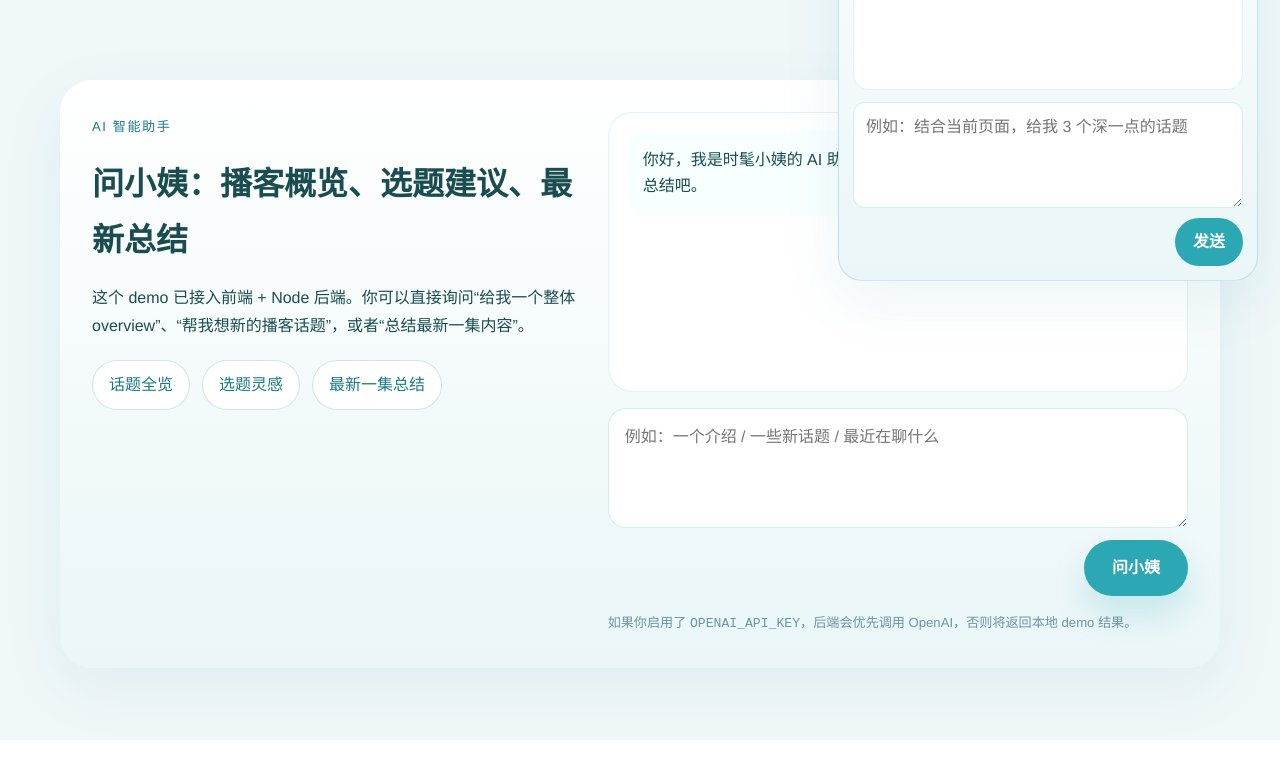
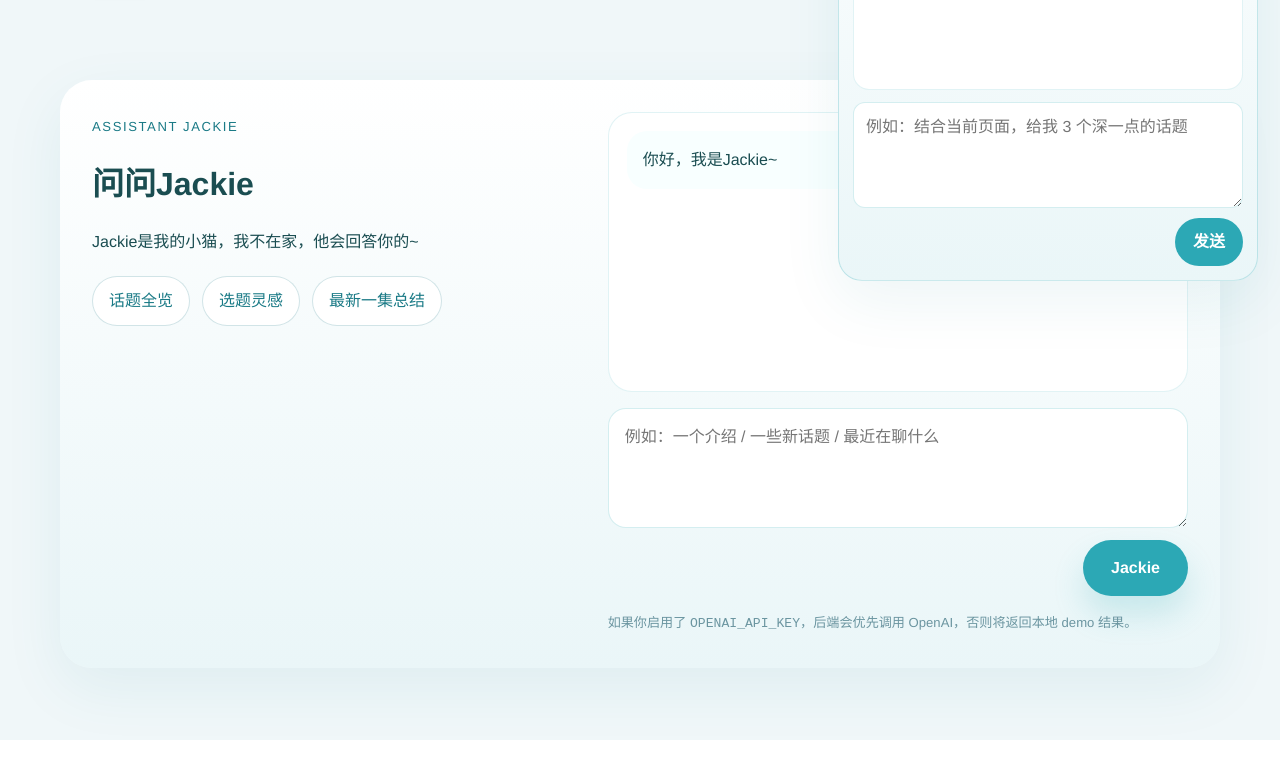
Before and after one commit to ttoriaa/shimai-podcast-site, a website: page index.html in a window 1280 px wide. Shown: the part 497-1276 px from the top of the page. Drawn offline with Linux system fonts and the light colour scheme.

Commit message:
Update index.html

```diff
--- a/index.html
+++ b/index.html
@@ -44,9 +44,9 @@
     <section class="section section-card" id="assistant">
       <div class="container assistant-card">
         <div class="assistant-copy">
-          <span class="eyebrow">AI 智能助手</span>
-          <h2>问小姨：播客概览、选题建议、最新总结</h2>
-          <p>这个 demo 已接入前端 + Node 后端。你可以直接询问“给我一个整体 overview”、“帮我想新的播客话题”，或者“总结最新一集内容”。</p>
+          <span class="eyebrow">Assistant Jackie</span>
+          <h2>问问Jackie</h2>
+          <p> Jackie是我的小猫，我不在家，他会回答你的~ </p>
           <div class="assistant-quick">
             <button type="button" class="assistant-quick-btn">话题全览</button>
             <button type="button" class="assistant-quick-btn">选题灵感</button>
@@ -55,11 +55,11 @@
         </div>
         <div class="assistant-panel">
           <div class="assistant-messages" id="assistantMessages">
-            <div class="assistant-message assistant-welcome">你好，我是时髦小姨的 AI 助手。问我播客风格、话题建议，或最新一集总结吧。</div>
+            <div class="assistant-message assistant-welcome">你好，我是Jackie~ </div>
           </div>
           <form class="assistant-form" id="assistantForm">
             <textarea id="assistantInput" rows="3" placeholder="例如：给我一个新的播客话题建议..." required></textarea>
-            <button class="btn btn-primary" id="assistantSubmitBtn" type="submit">问小姨</button>
+            <button class="btn btn-primary" id="assistantSubmitBtn" type="submit">Jackie</button>
           </form>
           <p class="assistant-hint">如果你启用了 <code>OPENAI_API_KEY</code>，后端会优先调用 OpenAI，否则将返回本地 demo 结果。</p>
         </div>
```
